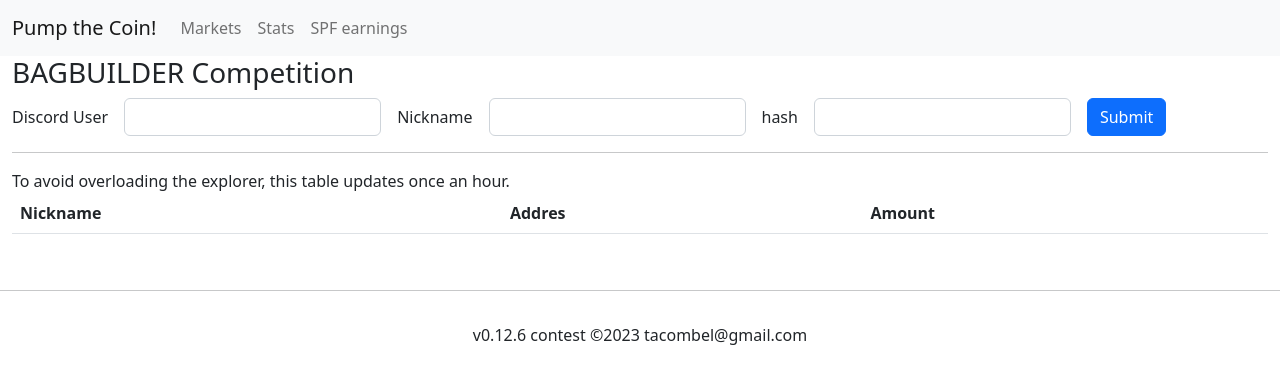
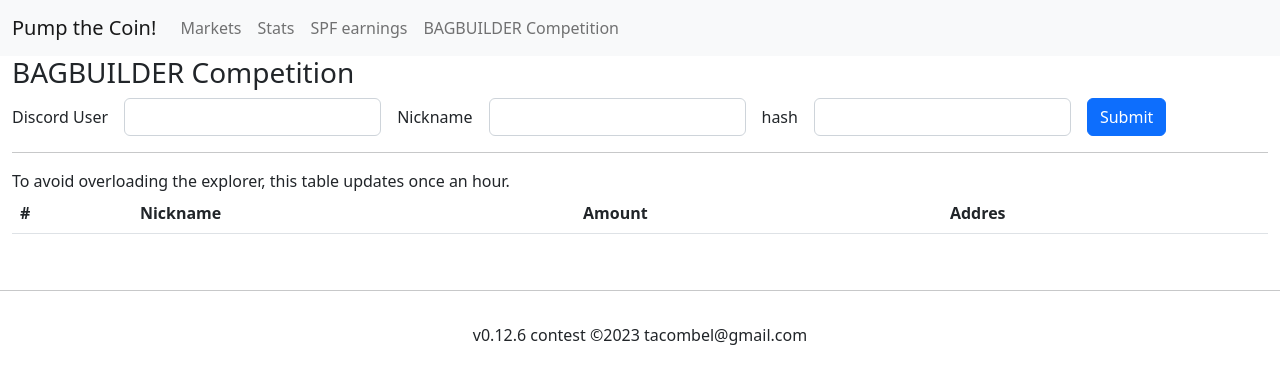
Before and after one commit to Tacombel/pumpthecoin, a Flask app: page /contest in a window 1280 px wide. Shown: the top 384 px of the page. Run offline with Flask 2, Linux system fonts and the light colour scheme; lists and menus that the app fills with data are empty.

Commit message:
Improving html

```diff
--- a/app/templates/contest.html
+++ b/app/templates/contest.html
@@ -36,17 +36,19 @@ To avoid overloading the explorer, this table updates once an hour.
 <table class="table">
     <thead>
         <tr>
+            <th scope="col">#</th>
             <th scope="col">Nickname</th>
+            <th scope="col">Amount</th>
             <th scope="col">Addres</th>
-            <th scope="col">Amount</th>
         </tr>
     </thead>
     <tbody>
             {%for i in contest_data["lines"]%}
         <tr>
+            <td>{{loop.index}}</td>
             <td>{{i[0]}}</td>
+            <td class="text-end">{{i[2]}} SCP</td>
             <td>{{i[1]}}</td>
-            <td>{{i[2]}}</td>
         </tr>
         {%endfor%}
     </tbody>
--- a/app/templates/navbar.html
+++ b/app/templates/navbar.html
@@ -15,6 +15,9 @@
                 <li class="nav-item">
                     <a class="nav-link" href="/spf_earnings">SPF earnings</a>
                 </li>
+                <li class="nav-item">
+                  <a class="nav-link" href="/contest">BAGBUILDER Competition</a>
+              </li>
               </ul>
             </div>
           </div>
```
